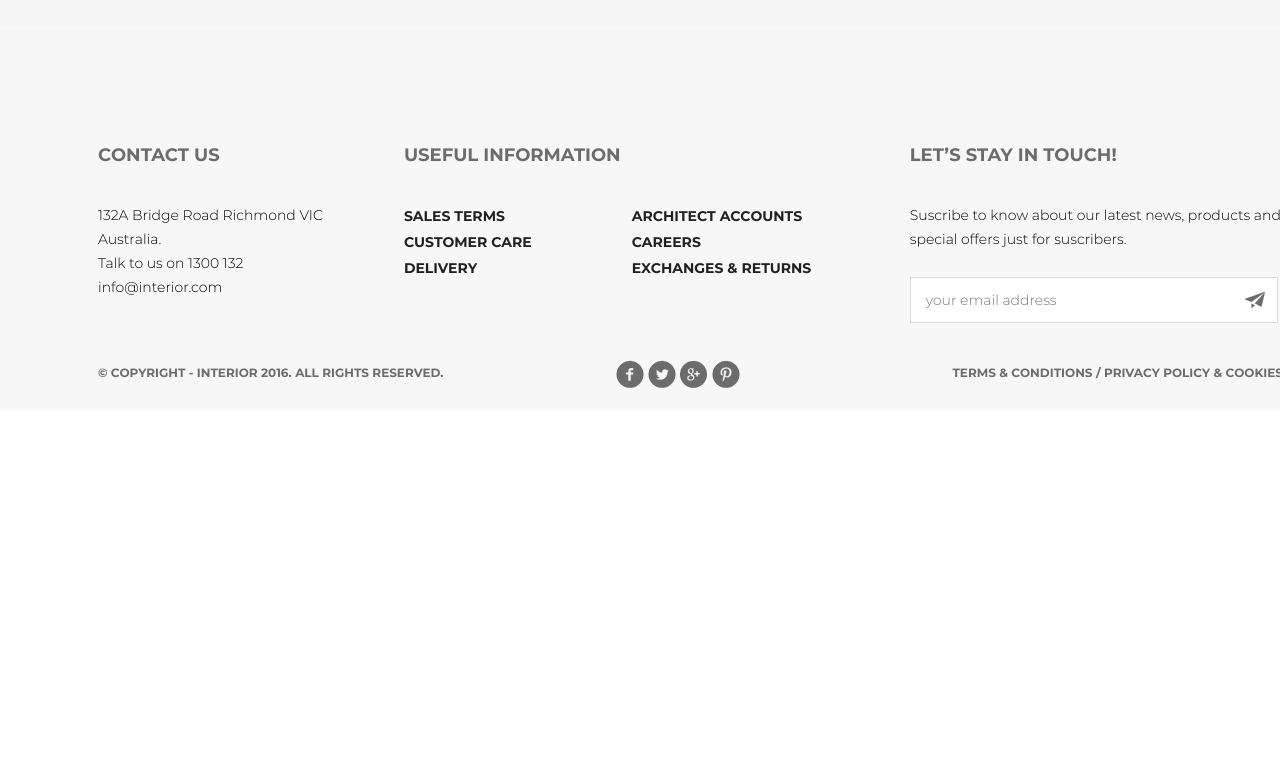
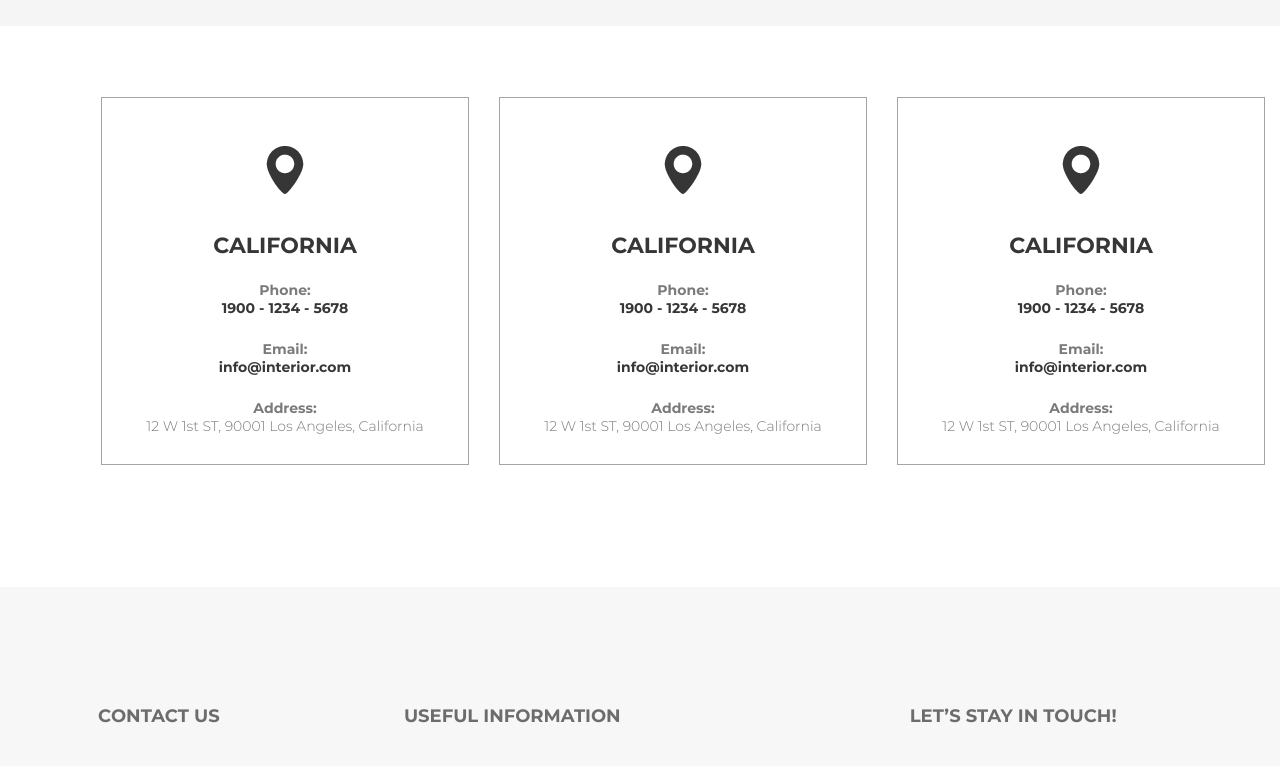
Before and after one commit to Soerx/interior, a plain HTML site: page pages/contact.html in a window 1280 px wide. Shown: the part 334-1100 px from the top of the page. Before the commit the page ends 800 px from the top, so only its background shows below. Drawn offline with Linux system fonts and the light colour scheme.

Commit message:
Закончил страницу контактов

```diff
--- a/pages/contact.html
+++ b/pages/contact.html
@@ -18,13 +18,47 @@
                 <li><a href="../index.html">Home</a></li>
                 <li><a href="products.html">Products</a></li>
                 <li><a href="history.html">History</a></li>
-                <li><a href="showroom.html">Showroom</a></li>
+                <li><a href="#">Showroom</a></li>
                 <li><a href="contact.html">Contact</a></li>
                 <li><button class="search"></button></li>
             </ul>
-            <h1>Contact</h1>
+            <h1>Contact Us</h1>
         </div>
 
+        <div class="main">
+            <div class="locationWrapper">
+                <div class="location">
+                    <img src="../img/location-icon.png" alt="location">
+                    <h3>California</h3>
+                    <p class="subtitle">Phone:</p>
+                    <p class="locinfo">1900 - 1234 - 5678</p>
+                    <p class="subtitle">Email:</p>
+                    <p class="locinfo">info@interior.com</p>
+                    <p class="subtitle">Address:</p>
+                    <p class="locinfoAddress">12 W 1st ST, 90001 Los Angeles, California</p>
+                </div>
+                <div class="location">
+                    <img src="../img/location-icon.png" alt="location">
+                    <h3>California</h3>
+                    <p class="subtitle">Phone:</p>
+                    <p class="locinfo">1900 - 1234 - 5678</p>
+                    <p class="subtitle">Email:</p>
+                    <p class="locinfo">info@interior.com</p>
+                    <p class="subtitle">Address:</p>
+                    <p class="locinfoAddress">12 W 1st ST, 90001 Los Angeles, California</p>
+                </div>
+                <div class="location">
+                    <img src="../img/location-icon.png" alt="location">
+                    <h3>California</h3>
+                    <p class="subtitle">Phone:</p>
+                    <p class="locinfo">1900 - 1234 - 5678</p>
+                    <p class="subtitle">Email:</p>
+                    <p class="locinfo">info@interior.com</p>
+                    <p class="subtitle">Address:</p>
+                    <p class="locinfoAddress">12 W 1st ST, 90001 Los Angeles, California</p>
+                </div>
+            </div>
+        </div>
 
         <div class="footer">
             <div class="footerContent">
--- a/styles.less
+++ b/styles.less
@@ -841,3 +841,59 @@ html {
 .product-page-exclusive {
     margin-bottom: 0;
 }
+
+.locationWrapper {
+    margin-top: 71px;
+    margin-bottom: 122px;
+    display: flex;
+    justify-content: center;
+    .location {
+        text-align: center;
+        margin: 0 15px;
+        border-width: 1px;
+        border-color: #9c9c9c;
+        border-style: solid;
+        background-color: #ffffff;
+        opacity: 0.9;
+        width: 368px;
+        height: 368px;
+        padding: 48px 34px;
+        transition: .5s all;
+        p.subtitle {
+            color: #6c6c6c;
+            margin-top: 23px;
+            font-size: 14px;
+            font-weight: 700;
+        }
+        p.locinfo {
+            color: #212121;
+            font-size: 14px;
+            font-weight: 700;
+        }
+        p.locinfoAddress {
+            color: #6c6c6c;
+            font-size: 14px;
+            font-weight: 300;
+        }
+        h3 {
+            margin-top: 34px;
+            color: #212121;
+            font-size: 21.91px;
+            font-weight: 700;
+            transform: scaleX(1.0041);
+            text-transform: uppercase;
+        }
+        img {
+            transition: .5s;
+        }
+        &:hover {
+            transition: .5s all;
+            box-shadow: 2px 4px 6.85px 2.15px rgba(33, 33, 33, 0.35);
+        }
+        &:hover img[alt="location"] {
+            margin-top: -10px;
+            margin-bottom: 5px;
+            transform: scale(1.1);
+        }
+    }
+}
```
Also changed, not shown: img/location-icon.png (added), styles.css.
